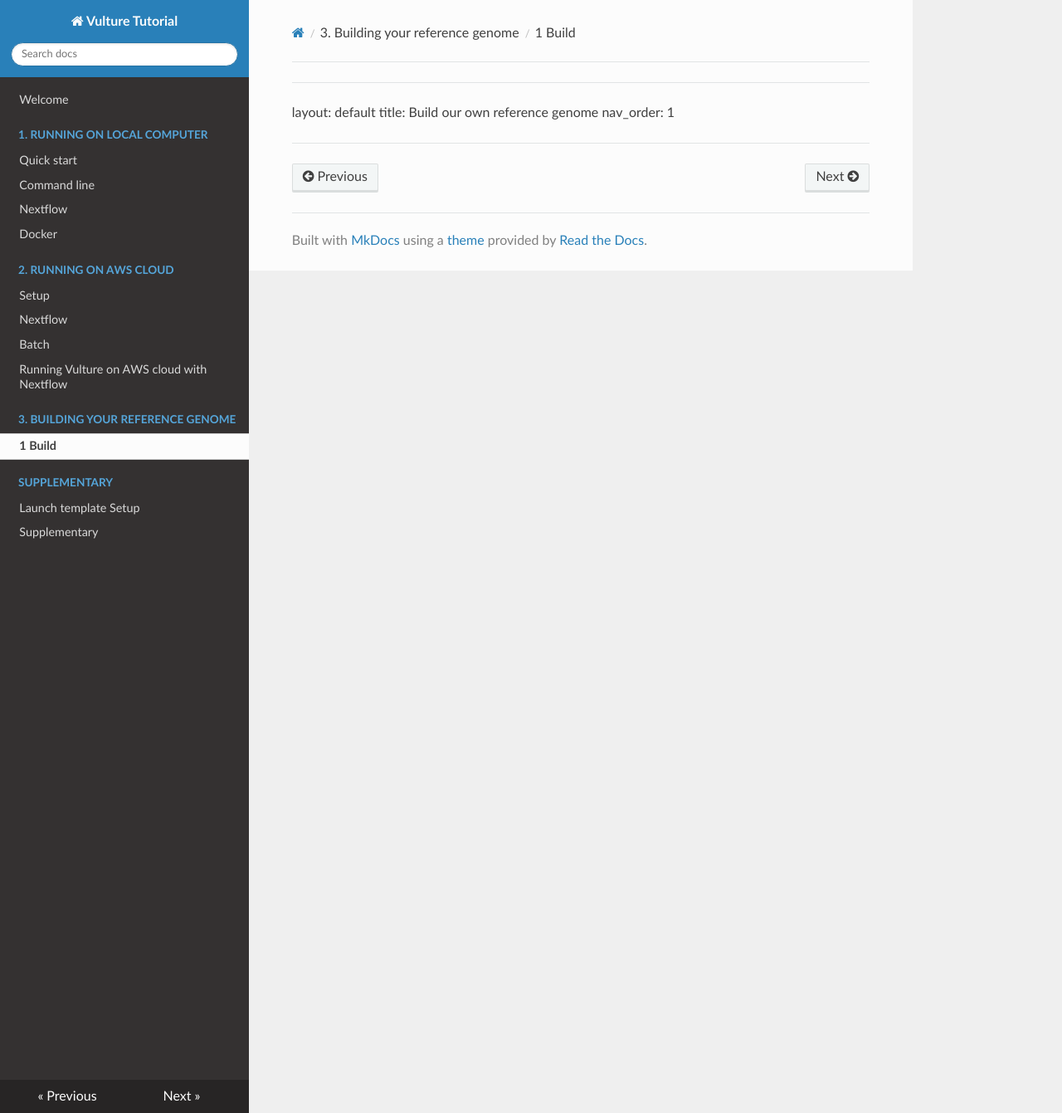
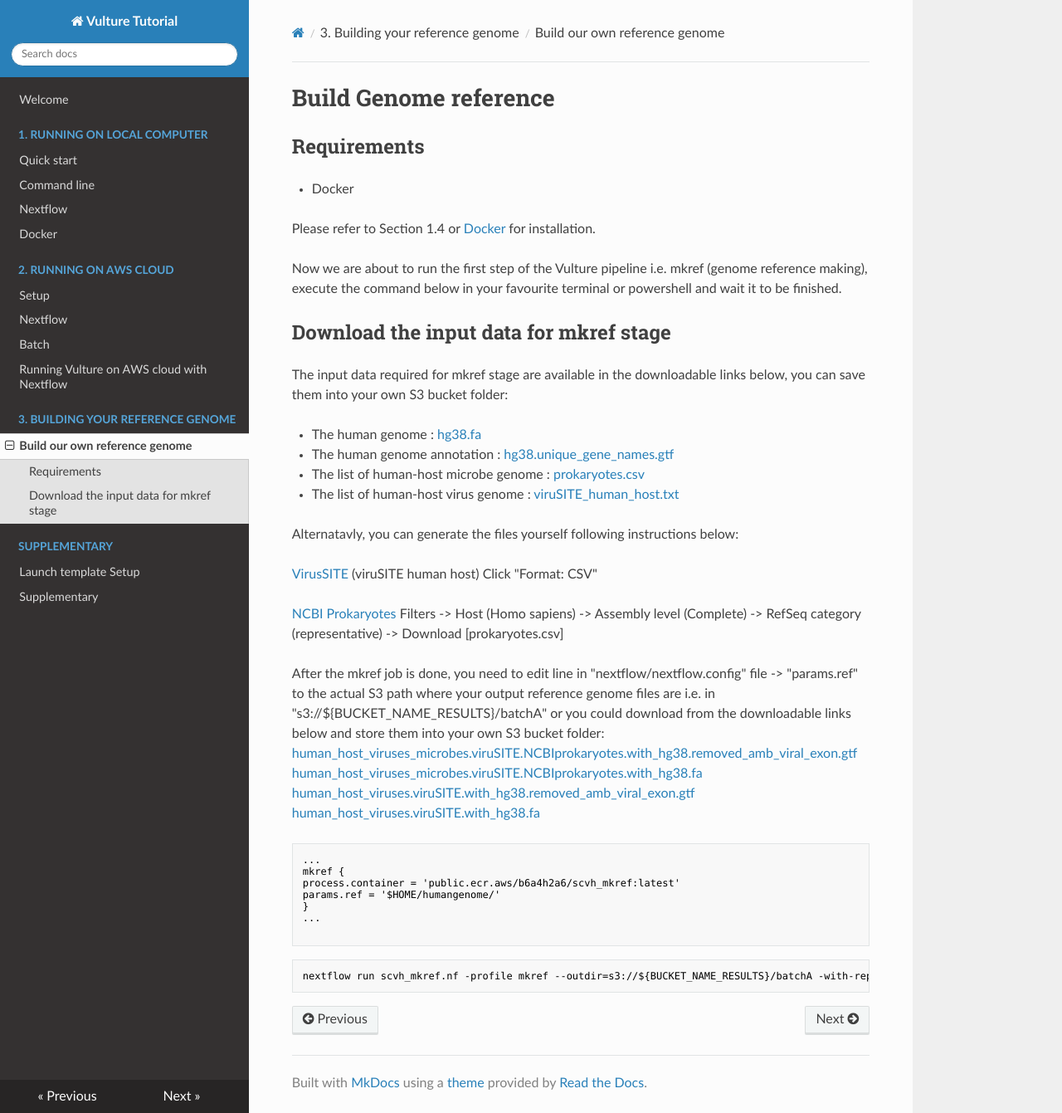
Before and after one commit to hiyin/vulture-user-tutorial, an MkDocs documentation site: the page built from docs/3. Building your reference genome/1_Build.md, in a window 1280 px wide and 1341 px high. Shown: the whole window at 83% size. Built offline with MkDocs 1.6.1, drawn with Linux system fonts in a browser that asks for light colours; nearby versions of some CDN libraries.

Commit message:
Edit the nextflwo mkred

````diff
--- a/docs/3. Building your reference genome/1_Build.md
+++ b/docs/3. Building your reference genome/1_Build.md
@@ -3,3 +3,55 @@
 title: Build our own reference genome
 nav_order: 1
 ---
+
+
+
+# Build Genome reference
+
+## <a name="require"></a>Requirements
+* Docker
+
+Please refer to Section 1.4 or [Docker](https://docs.docker.com/engine/install/ubuntu/) for installation.
+
+Now we are about to run the first step of the Vulture pipeline i.e. mkref (genome reference making), execute the command below in your favourite terminal or powershell and wait it to be finished.
+
+
+## Download the input data for mkref stage
+The input data required for mkref stage are available in the downloadable links below, you can save them into your own S3 bucket folder:
+
+* The human genome : [hg38.fa](https://vulture-reference.s3.ap-east-1.amazonaws.com/humangenome/hg38.fa)
+
+* The human genome annotation : [hg38.unique_gene_names.gtf](https://vulture-reference.s3.ap-east-1.amazonaws.com/humangenome/hg38.unique_gene_names.gtf)
+
+* The list of human-host microbe genome : [prokaryotes.csv](https://vulture-reference.s3.ap-east-1.amazonaws.com/humangenome/prokaryotes.csv)
+
+* The list of human-host virus genome : [viruSITE_human_host.txt](https://vulture-reference.s3.ap-east-1.amazonaws.com/humangenome/viruSITE_human_host.txt)
+
+Alternatavly, you can generate the files yourself following instructions below:
+
+[VirusSITE](http://virusite.org/index.php?nav=search&fields=1&query1=Human&wc1=on&field1=virus.host&search=Search&query2=&wc2=on&field2=virus.name&query3=&wc3=on&field3=virus.name&search_nav=virus&sort=name&order=asc&rows=25&page=1)
+(viruSITE human host)
+Click "Format: CSV"
+
+[NCBI Prokaryotes](https://www.ncbi.nlm.nih.gov/genome/browse#!/prokaryotes/)
+Filters -> Host (Homo sapiens) -> Assembly level (Complete) -> RefSeq category (representative) -> Download [prokaryotes.csv]
+
+After the mkref job is done, you need to edit line in "nextflow/nextflow.config" file -> "params.ref" to the actual S3 path where your output reference genome files are i.e. in "s3://${BUCKET_NAME_RESULTS}/batchA" or you could download from the downloadable links below and store them into your own S3 bucket folder:
+[human_host_viruses_microbes.viruSITE.NCBIprokaryotes.with_hg38.removed_amb_viral_exon.gtf](https://vulture-reference.s3.ap-east-1.amazonaws.com/human_host_viruses_microbes.viruSITE.NCBIprokaryotes.with_hg38.removed_amb_viral_exon.gtf)
+[human_host_viruses_microbes.viruSITE.NCBIprokaryotes.with_hg38.fa](https://vulture-reference.s3.ap-east-1.amazonaws.com/human_host_viruses_microbes.viruSITE.NCBIprokaryotes.with_hg38.fa)
+[human_host_viruses.viruSITE.with_hg38.removed_amb_viral_exon.gtf](https://vulture-reference.s3.ap-east-1.amazonaws.com/human_host_viruses.viruSITE.with_hg38.removed_amb_viral_exon.gtf)
+[human_host_viruses.viruSITE.with_hg38.fa](https://vulture-reference.s3.ap-east-1.amazonaws.com/human_host_viruses.viruSITE.with_hg38.fa)
+
+```shell
+...
+mkref {
+process.container = 'public.ecr.aws/b6a4h2a6/scvh_mkref:latest'
+params.ref = '$HOME/humangenome/'
+}
+...
+
+```
+
+```shell
+nextflow run scvh_mkref.nf -profile mkref --outdir=s3://${BUCKET_NAME_RESULTS}/batchA -with-report mkref_$(date +%s).html -bg &>> mkref_$(date +%s).log;
+```
````
Also changed, not shown: docs/1. Running on local computer/1_Quickstart.md (+0 -1 lines), docs/1. Running on local computer/3_Nextflow.md (+31 -10 lines), docs/1. Running on local computer/4_Docker.md (+8 -12 lines).
